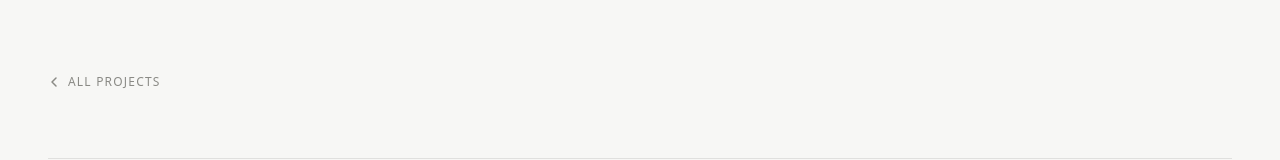
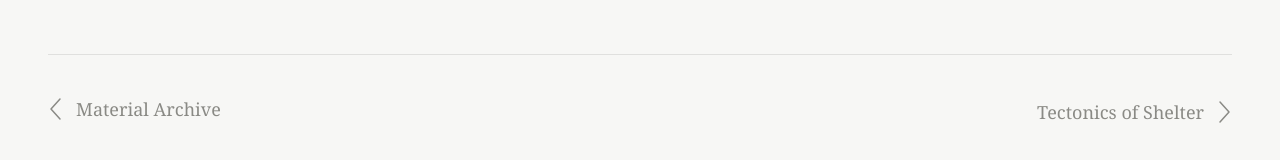
Before and after one commit to jackhanan/jack-hanan-portfolio, a Next.js app: page /projects/civic-ground in a window 1280 px wide. Shown: the part 2853-3013 px from the top of the page. Built offline with nearby package versions, Linux system fonts and the light colour scheme.

Commit message:
fix back to top bounce and remove all projects button

```diff
--- a/src/app/projects/[slug]/page.tsx
+++ b/src/app/projects/[slug]/page.tsx
@@ -1,7 +1,6 @@
 import type { Metadata } from 'next'
 import { notFound } from 'next/navigation'
 import Image from 'next/image'
-import Link from 'next/link'
 import { getProject, getVisibleProjects } from '@/lib/projects'
 import ProjectGallery from '@/components/projects/ProjectGallery'
 import ProjectDrawings from '@/components/projects/ProjectDrawings'
@@ -105,19 +104,6 @@ export default async function ProjectPage({ params }: { params: { slug: string }
         </FadeIn>
       )}
 
-      {/* Back link */}
-      <div className="max-w-site mx-auto px-6 lg:px-12 mt-20 mb-2">
-        <Link
-          href="/projects"
-          className="text-xs tracking-widest uppercase text-mid hover:text-charcoal transition-colors duration-200 font-sans inline-flex items-center gap-2"
-        >
-          <svg className="w-3 h-3" viewBox="0 0 12 12" fill="none" aria-hidden="true">
-            <path d="M8 2L4 6l4 4" stroke="currentColor" strokeWidth="1.5" strokeLinecap="round" strokeLinejoin="round" />
-          </svg>
-          All Projects
-        </Link>
-      </div>
-
       {/* Prev / Next navigation */}
       <ProjectNav prev={prevProject} next={nextProject} />
     </article>
--- a/src/components/ui/BackToTop.tsx
+++ b/src/components/ui/BackToTop.tsx
@@ -53,7 +53,7 @@ export default function BackToTop() {
         padding: '0.5rem',
         opacity: visible ? 1 : 0,
         pointerEvents: visible ? 'auto' : 'none',
-        transition: 'opacity 300ms ease, bottom 150ms ease',
+        transition: 'opacity 300ms ease, bottom 80ms linear',
         color: '#6B6B66',
         display: 'flex',
         flexDirection: 'column',
```
